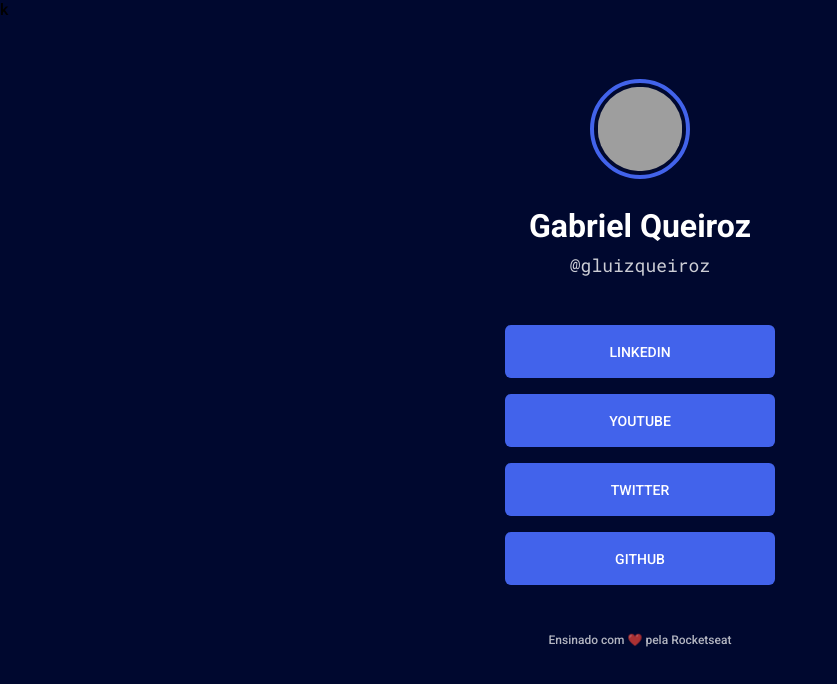
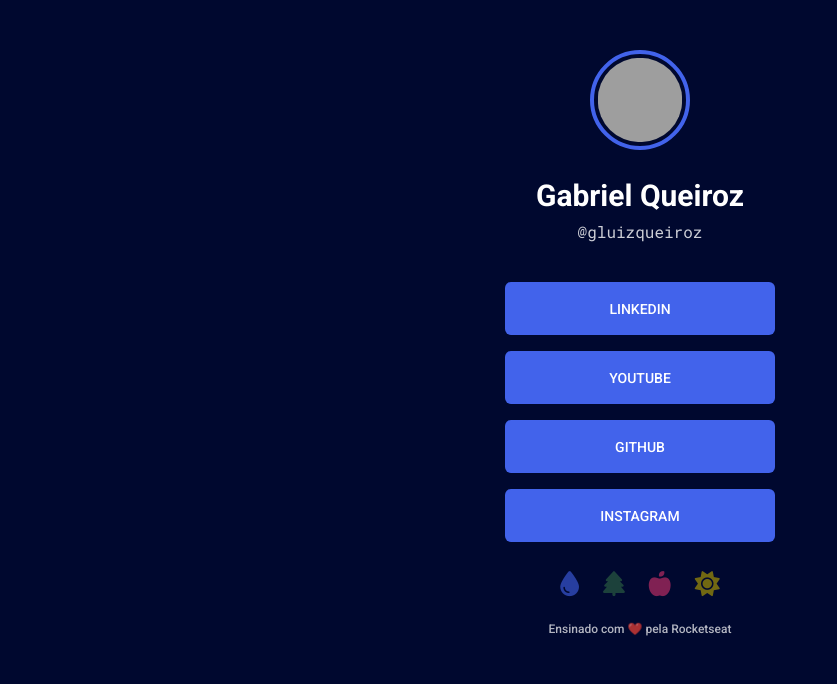
Before and after one commit to gluizqueiroz/linktree, a plain HTML site: page index.html in a window 1280 px wide. Shown: the whole page, without its empty margins (0-837 px from the left). Drawn offline with Linux system fonts and the light colour scheme; grey boxes are pictures that could not be loaded.

Commit message:
editing html and css + changing links + adding theme picker

```diff
--- a/index.html
+++ b/index.html
@@ -11,10 +11,25 @@
   <!-- Essa tag serve pra responsividade, nessa tag falamos que a largura do viewport será a largura do dispositivo -->
   <meta name="viewport" content="width=device-width, initial-scale=1.0">
   <title>Linktree</title>
+  <link rel="stylesheet" href="style.css">
   <link href="https://fonts.googleapis.com/css2?family=Roboto+Mono&family=Roboto:wght@500;700&display=swap" rel="stylesheet">
-  <link rel="stylesheet" href="style.css">k
+  <script src="https://kit.fontawesome.com/efad3e6959.js" crossorigin="anonymous"></script>
+  <script>
+    function changeTheme(color) {
+        var cssClass = document.getElementById('body').classList.value;
+
+        if(cssClass.includes('dark') > 0){
+            document.getElementById('body').removeAttribute('class');
+            document.getElementById('body').classList.add('light-' + color);
+        }
+        else{
+            document.getElementById('body').removeAttribute('class');
+            document.getElementById('body').classList.add('dark-' + color);
+        }
+    }
+  </script>
 </head>
-<body class="dark-blue">
+<body id="body" class="dark-blue">
   <div class="container">
     <img class="avatar" src="https://media-exp2.licdn.com/dms/image/C4D03AQFGO5Uk3ANaBw/profile-displayphoto-shrink_200_200/0/1657417177399?e=1663200000&v=beta&t=sxTQ3Z9i5DVD4YPGS__YDoaEdOdbYbFrrp8f7_fDkyQ" alt="Foto de perfil do Gabriel com a Torre Eiffel ao fundo">
 
@@ -22,13 +37,20 @@
     <p class="username"> @gluizqueiroz </p>
 
     <ul>
-        <li><a href="http://linkedin.com/in/gluizqueiroz" target="_blank"> Linkedin </a></li>
-        <li><a href="http://youtube.com/gluizqueiroz" target="_blank"> Youtube </a></li>
-        <li><a href="http://twitter.com" target="_blank"> Twitter </a></li>
-        <li><a href="http://github.com/gluizqueiroz" target="_blank"> Github </a></li>
+        <li><a href="https://linkedin.com/in/gluizqueiroz" target="_blank"> Linkedin </a></li>
+        <li><a href="https://www.youtube.com/channel/UCsAE-h2UWWHBltXAPkG483A" target="_blank"> Youtube </a></li>
+        <li><a href="https://github.com/gluizqueiroz" target="_blank"> Github </a></li>
+        <li><a href="http://instagram.com/gluizqueiroz" target="_blank"> Instagram </a></li>
     </ul>
 
-    <footer>Ensinado com ❤️ pela <a href="https://rocketseat.com.br" target="_blank"> Rocketseat </a></footer>
+    <div class="icon-theme">
+      <i class="fa-solid fa-droplet" onclick="changeTheme('blue')"></i>
+      <i class="fa-solid fa-tree" onclick="changeTheme('green')"></i>
+      <i class="fa-solid fa-apple-whole" onclick="changeTheme('pink')"></i>
+      <i class="fa-solid fa-sun" onclick="changeTheme('yellow')"></i>
     </div>
+
+    <footer><a href="https://rocketseat.com.br" target="_blank"> Ensinado com ❤️ pela Rocketseat </a></footer>
+  </div>
 </body>
 </html>
--- a/style.css
+++ b/style.css
@@ -15,11 +15,11 @@
     > Referenciar o elemento = Peso 1, mais fraco de todos e a cascata é mais forte ainda
     - Pode combar as especifidades, utilizando por exemplo: "div.dark", chama um elemento e referencia a classe
 */
-/* Zerando as propriedades que o navegador coloca por padrão */
 * {
     margin: 0;
     padding: 0;
     box-sizing: border-box; /* Sempre que usar largura, altura, padding sempre vai a contar a partir da borda o conteudo dela, se nao colocar essa funcionalidade, ele começa a contar a partir do conteudo, exemplo: Se deixar o padrão, colocar o .container como 300px de width, o .container terá os 300px, mas se colocar um padding de 40px dentro do .container, o .container não terá mais os 300px e sim 380px, pois os 300px de largura vão ser apenas pro conteudo*/
+    transition: all 400ms;
 }
 
 a {
@@ -84,13 +84,13 @@
 
 body {
     background: var(--bg-color);
-    font-family: 'Roboto', sans-serif;
+    font-family: 'Roboto', sans-serif; /* Atribuir a fonte Roboto para todos os textos da página */
 }
 
 .container {
     text-align: center;
     width: 350px;
-    margin: 60px auto 0px auto; /* Margem superior 60px e inferior 0 e esquerda e direita automatico no tamanho da tela */
+    margin: 50px auto 0px auto; /* Margem superior 60px e inferior 0 e esquerda e direita automatico no tamanho da tela */
     padding: 0px 40px;
 }
 
@@ -108,20 +108,20 @@
 
 ul {
     list-style: none;
-    margin: 48px 0;
+    margin: 40px 0px 0px 0px;
 }
 
 h1.name {
     margin-top: 24px;
     margin-bottom: 8px;
-    font-size: 32px;
+    font-size: 30px;
     color: var(--name-color);
 }
 
 .username {
     font-family: 'Roboto Mono', monospace;
     font-weight: 400;
-    font-size: 18px;
+    font-size: 16px;
     opacity: 0.8;
     color: var(--name-color);
 }
@@ -137,7 +137,6 @@
     font-size: 14px;
     margin-bottom: 16px;
     border-radius: 6px;
-
     transition: background 400ms; /* Propriedade que fala pra aplicar tal transição quando for sofrer uma mudança na propriedade informada, no nosso caso, é pro ul li a:hover abaixo */
 }
 
@@ -151,7 +150,7 @@
     font-size: 12px;
     opacity: 0.7;
     color: var(--name-color);
-    transform: opacity 400ms;
+    transition: opacity 400ms;
 }
 
 footer:hover {
@@ -161,3 +160,43 @@
 footer a {
     color: var(--name-color);
 }
+
+div.icon-theme {
+    width: 100%;
+    margin: 30px 0px 25px 0px;
+}
+
+div.icon-theme i {
+    font-size: 25px;
+    justify-content: space-between;
+    cursor: pointer;
+    padding: 0px 10px;
+    opacity: 0.6;
+}
+
+.fa-droplet {
+    color: #4263EB;
+    transition: color, opacity 400ms;
+}
+
+.fa-tree {
+    color: #306844;
+    transition: color, opacity 400ms;
+}
+
+.fa-apple-whole {
+    color: #D6336C;
+    transition: color, opacity 400ms;
+}
+
+.fa-sun {
+    color: #BDA800;
+    transition: color, opacity 400ms;
+}
+
+.fa-droplet:hover,
+.fa-tree:hover,
+.fa-apple-whole:hover,
+.fa-sun:hover {
+    opacity: 1;
+}
```
Lines whose indentation alone changed are shown as unchanged.
